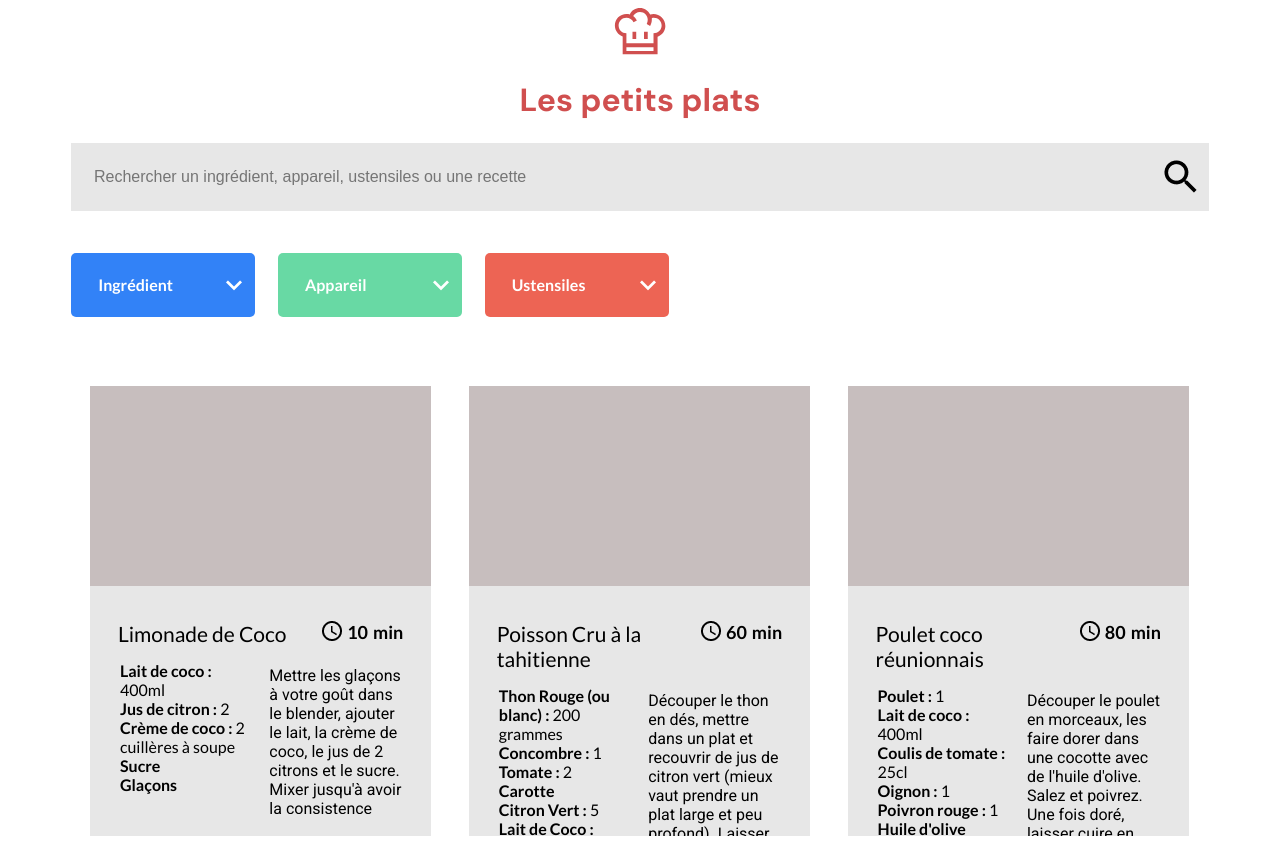
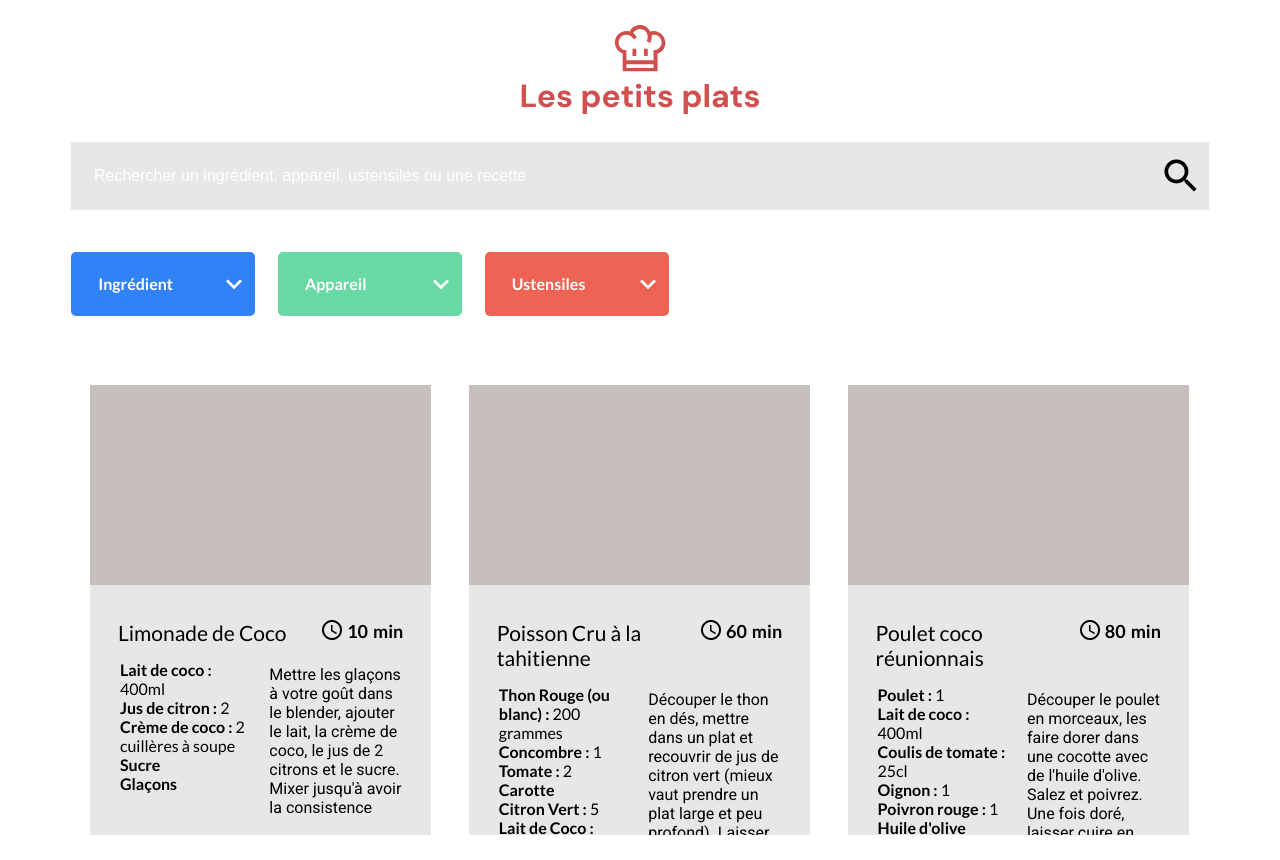
Before and after one commit to AlxBDo/BidaudAlexandre_7_11082021, a plain HTML site: page index.html in a window 1280 px wide. Shown: the top 860 px of the page. Drawn offline with Linux system fonts and the light colour scheme.

Commit message:
style corrections

```diff
--- a/style.css
+++ b/style.css
@@ -47,11 +47,19 @@ fieldset input:focus-visible {
 	outline: none;
 }
 
-header { color: var(--title-color); }
+header {
+	margin: 25px auto;
+	color: var(--title-color);
+}
 
-header h1 { font-family: 'DM Sans', sans-serif; }
+header h1 {
+	margin: 0 auto;
+	font-family: 'DM Sans', sans-serif;
+}
 
 .hide { display: none; }
+
+input[type="search"]::placeholder { color: white; }
 
 #no-recipe-found {
 	margin: 40px auto;
```
